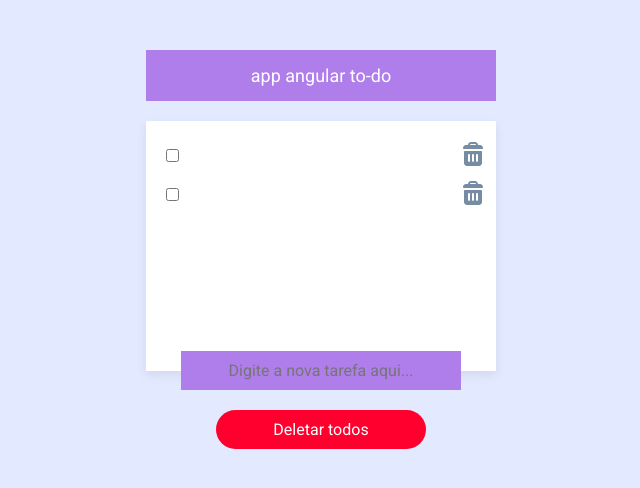
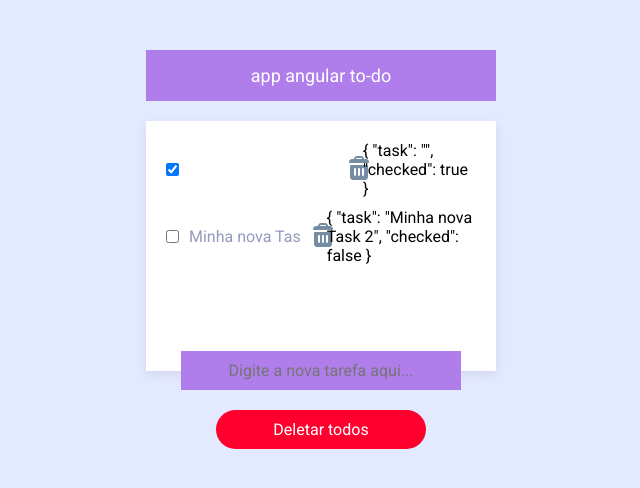
Before and after one commit to jvmhonorato/app-angular-todo, an Angular app: page / in a window 1280 px wide. Shown: the top 488 px of the page, without its empty margins (319-959 px from the left). Built offline with nearby package versions, Linux system fonts and the light colour scheme.

Commit message:
add ngModel, declare formModule in home.module.ts , and create ngModel in html.componte to-do-list to control data come from ts component

```diff
--- a/src/app/modules/home/components/to-do-list/to-do-list.component.html
+++ b/src/app/modules/home/components/to-do-list/to-do-list.component.html
@@ -1,22 +1,21 @@
-<section>
-  <ul>
-    <li>
-      <input type="checkbox">
-      <input type="text">
+<!-- render img from scss class if not exist data in the screnn -->
+<section ngClass="{'loading': !taskList.length}">
+  <ul *ngIf="taskList.length">
+
+    <!-- render only if there is data on the screen -->
+    <li *ngFor="let item of taskList; let i = index">
+      <input type="checkbox" [(ngModel)]="item.checked">
+      <input type="text" [(ngModel)]="item.task">
 
       <button>
-        <img src="../../../../../assets/icons/trash-svgrepo-com (1).svg">
+        <img src="../../../../../assets/icons/trash-svgrepo-com (1).svg" alt="">
       </button>
+      {{item | json}}
     </li>
-    <li>
-      <input type="checkbox">
-      <input type="text">
 
-      <button>
-        <img src="../../../../../assets/icons/trash-svgrepo-com (1).svg">
-      </button>
-    </li>
   </ul>
 </section>
 <app-to-do-add-itens></app-to-do-add-itens>
-<app-to-do-button-delete-all></app-to-do-button-delete-all>
+
+<!-- render only if there is data on the screen -->
+<app-to-do-button-delete-all *ngIf="taskList.length"></app-to-do-button-delete-all>
--- a/src/app/modules/home/components/to-do-list/to-do-list.component.ts
+++ b/src/app/modules/home/components/to-do-list/to-do-list.component.ts
@@ -1,4 +1,5 @@
 import { Component } from '@angular/core';
+import { TaskList } from '../../model/task-list';
 
 @Component({
   selector: 'app-to-do-list',
@@ -6,5 +7,9 @@
   styleUrls: ['./to-do-list.component.scss']
 })
 export class ToDoListComponent {
+  public taskList: Array<TaskList> = [
+    {task:"", checked: true},
+    {task:"Minha nova Task 2", checked: false},
+  ];
 
 }
--- a/src/app/modules/home/home.module.ts
+++ b/src/app/modules/home/home.module.ts
@@ -1,5 +1,7 @@
+//Modules
 import { CommonModule } from '@angular/common';
 import { NgModule } from '@angular/core';
+import { FormsModule } from '@angular/forms';
 
 //components
 import { HeaderComponent } from './components/header/header.component';
@@ -21,7 +23,7 @@
     HomeComponent
   ],
   imports: [
-    CommonModule
+    CommonModule,FormsModule
   ]
 })
 export class HomeModule { }
--- /dev/null
+++ b/src/app/modules/home/model/task-list.ts
@@ -0,0 +1,3 @@
+export interface TaskList {
+  task: string, checked: boolean
+}
```
Also changed, not shown: tutorial.txt.
